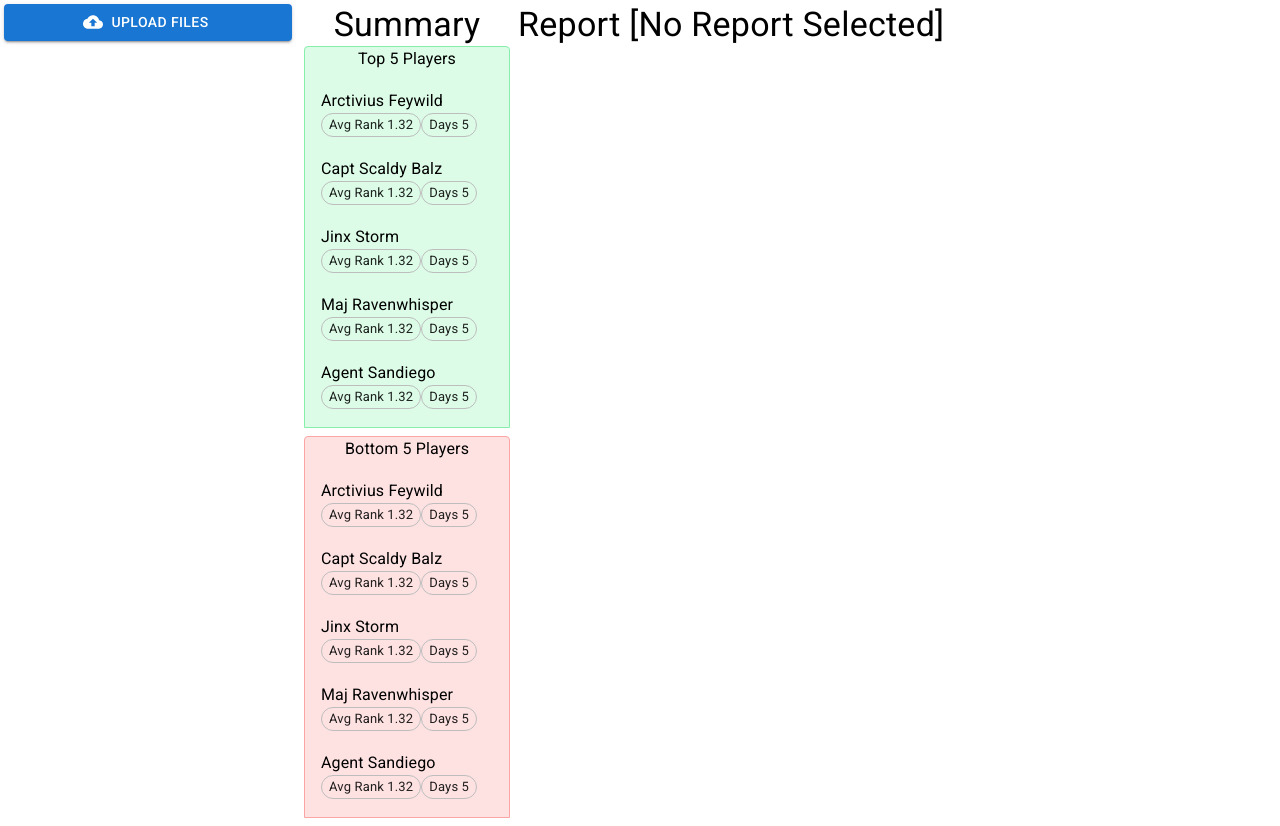
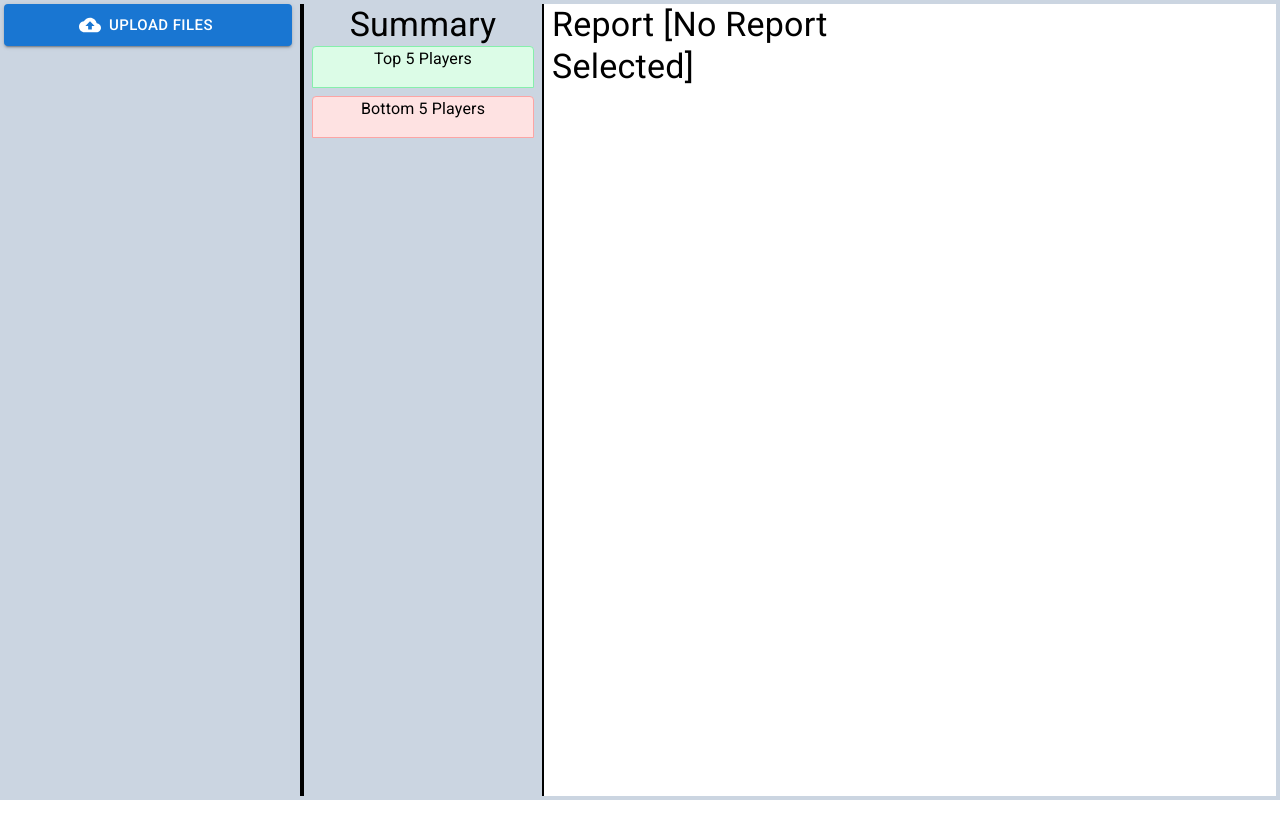
Before and after one commit to arctivius551/automaton-monitor, a Next.js app: page /ranking in a window 1280 px wide. After the commit the page ends 800 px from the top, so only its background shows below. Built offline with nearby package versions, Linux system fonts and the light colour scheme.

Commit message:
dynamic column selection added

```diff
--- a/app/components/ReportDisplay.tsx
+++ b/app/components/ReportDisplay.tsx
@@ -1,14 +1,27 @@
-import { Stack, Typography, List, ListItem, Chip } from "@mui/material";
+import { Stack, Typography, List, ListItem, Chip, FormControl, InputLabel, MenuItem, Select } from "@mui/material";
 import { timeConverter, makeSafeForCSS } from "@util/convert";
-import { Fragment } from "react";
+import { Fragment, useState, useEffect, ReactElement } from "react";
 
 interface ReportDisplayProps {
-    sheets: CsvSheet[]
+    sheets: CsvSheet[];
+    column: string;
+    columnSelector: ReactElement;
 }
+
+const toggleStyles = ['bg-red-500'];
 
 export default function ReportDisplay( props: ReportDisplayProps) {
 
-    const toggleStyles = ['bg-red-500'];
+    const [sheets, setSheets] = useState( props.sheets );
+    const [column, setColumn] = useState( props.column );
+
+    useEffect( () => {
+        setSheets(props.sheets);
+    }, [props.sheets] );
+
+    useEffect( ()=> {
+        setColumn(props.column);
+    }, [props.column]);
 
     function toggleClassesForPlayer( element:HTMLLIElement, toggleOn:boolean, tailwindClasses:string[]){
         const playerClassName = element.classList.values().find( c => c.startsWith('__player') );
@@ -32,27 +45,31 @@ export default function ReportDisplay( props: ReportDisplayProps) {
     }
 
     return <Fragment>
-        <Typography variant='h4' className='w-fit text-xl'>Report {props.sheets[0]?.name || "[No Report Selected]"}</Typography>
+        <Stack direction='row' className="w-full">
+            <Typography variant='h4' className='text-xl w-1/2'>Report {sheets[0]?.name || "[No Report Selected]"}</Typography>
+            {sheets && sheets.length > 0 ? props.columnSelector : <Fragment/>}
+        </Stack>
         <Stack direction={'row'}>
-            { props.sheets && props.sheets.map( (sheet:CsvSheet) =>
-            <div key={sheet.date} className='bg-blue-100 border border-blue-300 rounded min-w-60'>
+            { sheets && props.sheets.map( (sheet:CsvSheet) => {
+                console.log( 'sheet', column, sheet);
+                return <div key={sheet.date.toString()} className='bg-blue-100 border border-blue-300 rounded min-w-48'>
                     <Typography sx={{ m: 0, p: 0}} align='center' className=''>{timeConverter(sheet.date)}</Typography>
-                <List className='h-auto overflow-y-auto max-h-svh'>
-                {sheet.rows.map( (row:CsvDataRow) =>
-                    <ListItem dense={true} component={'li'}
-                    id={`${sheet.date}${makeSafeForCSS(row?.Name, 'player')}-${row.Place}`}
-                    key={`${sheet.date}${makeSafeForCSS(row?.Name,'player')}-${row.Place}`}
-                    className={`${ makeSafeForCSS(row.Name, 'player')}`}
+                    <List dense={true} className='h-auto overflow-y-auto max-h-svh'>
+                        {sheet.data.map( (row:CsvDataRow, index:number) => {
+                            console.log( 'row', row);
+                            const playerClass = makeSafeForCSS(row.Name, 'player');
+                            const playerId = `${sheet.date}${playerClass}-${index}`;
+                            return <ListItem dense={true} sx={{ p: 0}} id={playerId} key={playerId + `${Math.random()}`} className={playerClass}
                                 onMouseEnter={playerMouseEnterHandler}
                                 onMouseLeave={playerMouseLeaveHandler}>
-                        <Chip size="small" variant="outlined" sx={{ minWidth: '0px', mr: 1}} label={row.Place} />
+                                    <Chip size="small" variant="outlined" sx={{ minWidth: '0px', mr: 1}} label={parseFloat((row[column] as number)?.toFixed(2))} />
                                     <Typography variant='body2' component={'span'}>{row.Name}</Typography>
                                 <hr/>
-                    </ListItem>
-                )}
+                            </ListItem>;
+                        })}
                     </List>
                 </div>
-        )}
+            })}
         </Stack>
     </Fragment>
 }
--- a/app/components/SummaryComponent.tsx
+++ b/app/components/SummaryComponent.tsx
@@ -3,7 +3,7 @@ import { Chip, List, ListItem, ListItemText, styled, Typography } from '@mui/mat
 
 interface SummaryProps {
     title: string;
-    players: string[];
+    players: RankSummary[];
     style: "success" | "warning" | "danger" | "info" | "default";
 
 }
@@ -24,14 +24,14 @@ export default function SummaryComponent (props:SummaryProps) {
         <div className={`flex flex-col align-center w-full mx-2 mb-2 rounded rounded-b-none ${applyStyleClasses()}`}>
             <Typography align='center'>{props.title}</Typography>
             <List dense={true}>
-                {props.players.map( (el,i)=>
+                {props.players.map( (player,i)=>
                     <ListItem dense={true} alignItems="flex-start" key={i}>
                         <ListItemText
-                            primary={<Typography>{el}</Typography>}
+                            primary={<Typography>{player.player}</Typography>}
                             secondary={
                                 <Fragment>
-                                    <Chip component={'span'} size='small' variant="outlined" label="Avg Rank 1.32" />
-                                    <Chip component={'span'} size='small' variant="outlined" label="Days 5" />
+                                    <Chip component={'span'} size='small' variant="outlined" label={`Avg Rank ${(player.ranks.reduce( (acc,cur) => acc + cur) / player.count).toFixed(2)}`} />
+                                    <Chip component={'span'} size='small' variant="outlined" label={`Days ${player.count}`} />
                                 </Fragment>}
                         />
                     </ListItem>
--- a/app/ranking/page.tsx
+++ b/app/ranking/page.tsx
@@ -1,49 +1,86 @@
 "use client";
 
-import { ChangeEvent, useState } from 'react';
+import { ChangeEvent, useEffect, useState } from 'react';
 import { WorkBook, utils } from 'xlsx';
-import { Button, Stack, Typography} from '@mui/material';
+import { Button, FormControl, InputLabel, MenuItem, Select, SelectChangeEvent, Stack, Typography} from '@mui/material';
 import { CloudUpload} from '@mui/icons-material';
 import SummaryComponent from '@components/SummaryComponent';
 import ReportDisplay from '@components/ReportDisplay';
 import HiddenInput from '@components/HiddenInput';
 import { fileToWorkbook, dateStrToUnix } from '@util/convert';
 
-const testList = ['Arctivius Feywild','Capt Scaldy Balz','Jinx Storm','Maj Ravenwhisper','Agent Sandiego'];
-
 const initWorkBooks: WorkBook[] = [];
 const initCsvSheets:CsvSheet[]  = [];
 const initSheetNames:string[] | undefined = [];
+const initRankedOverall:RankSummary[] = Array.from( "*".repeat(10)).map( (e,i) => ({ player: e + i, ranks: [i], count: 1} as RankSummary));
+const initColumn:string = "";
+const initColumns:string[] = [];
+const SummaryDisplayCount = 5;
 
 export default function Home() {
 
-  const [workbooks, setWorkBooks]   = useState(initWorkBooks);
-  const [sheetNames, setSheetNames] = useState(initSheetNames);
-  const [csvSheets, setCsvSheets]   = useState(initCsvSheets);
+  const [rankedOverall, setRankedOverall] = useState(initRankedOverall);
+  const [workbooks, setWorkBooks]         = useState(initWorkBooks);
+  const [sheetNames, setSheetNames]       = useState(initSheetNames);
+  const [csvSheets, setCsvSheets]         = useState(initCsvSheets);
+  const [columns, setColumns]             = useState(initColumns);
+  const [column, setColumn]               = useState(initColumn);
 
   function loadSheetData( sheetName:string ) {
-
-    setCsvSheets( workbooks.map( (wb:WorkBook) => {
-      let dataRows = (utils.sheet_to_json( wb.Sheets[sheetName] ) as CsvDataRow[])
-        .map( (s:CsvDataRow) => {
-        const indicator = "_{{"
-        if( s.Name.includes( indicator )){
-          const match = s.Name.match(/{{([^}]*)}}/);
-          s.Profession = match ? match[1] : '';
-          s.Name = s.Name.substring( 0, s.Name.indexOf( indicator ));
+    console.log('loadSheetData');
+    console.log( csvSheets );
+    const loaded = workbooks.map( (wb:WorkBook) =>{
+      const sheetData:any[] = utils.sheet_to_json( wb.Sheets[sheetName] );
+      sheetData?.forEach( row => {
+        const indicator = "_{{";
+        if( row.Name.includes( indicator )){
+          const match = row.Name.match(/{{([^}]*)}}/);
+          row.Profession = match ? match[1] : '';
+          row.Name = row.Name.substring( 0, row.Name.indexOf( indicator ));
         }
-        return s;
       });
-
       return {
         name: sheetName,
-        date: dateStrToUnix(dataRows[0].Date),
-        rows: dataRows,
-      };
-    }));
+        date: dateStrToUnix(sheetData[0]?.Date),
+        data: sheetData
+      } as CsvSheet;
+    });
+    console.log('loaded', loaded );
+    setCsvSheets(loaded);
 
-    console.log( csvSheets );
+    console.log( 'csvSheets',csvSheets );
   }
+
+  //Update the Summary Values on selecting new data set or
+  useEffect(()=>{
+    let rankData:RankSummary[] = [];
+    csvSheets.forEach( sheet => {
+      sheet.data.forEach( row =>{
+          let player = rankData.find( p => p.player === row.Name );
+          if( player ){
+            player.ranks.push( row[column] );
+            player.count += 1;
+          }else{
+            rankData.push( { player:row.Name, ranks: [row[column]], count: 1 } as RankSummary)
+          }
+      })
+    });
+    setRankedOverall(rankData);
+  }, [csvSheets]);
+
+  //Update the columns in the select
+  useEffect(()=>{
+      if( csvSheets && csvSheets[0]?.data ){
+          const cols = Object.entries(csvSheets[0].data[0] ).filter( ([k,v]) => typeof(v) === 'number' ).map( ([k,v]) => k );
+          setColumns( cols );
+          setColumn( cols[0] );
+      }
+  }, [csvSheets]);
+
+  function handleChange(event:SelectChangeEvent<string>) {
+      setColumn(event.target.value);
+  }
+
 
   function sheetButtonClick( event: React.MouseEvent<HTMLButtonElement> ){
     event.preventDefault();
@@ -67,12 +104,12 @@ export default function Home() {
   }
 
   return (
-    <main className="flex flex-row w-full h-lvh p-1">
-      <aside id="controls" className='flex flex-col gap-2'>
-        <Button component="label" className='w-72' variant="contained" tabIndex={-1} startIcon={<CloudUpload />}>
+    <main className="flex flex-row w-full h-lvh p-1 bg-slate-300">
+      <aside id="controls" className='flex flex-col gap-2 pr-2 border-r-4 border-r-black'>
+        <Button size='large' component="label" className='w-72' variant="contained" tabIndex={-1} startIcon={<CloudUpload />}>
           Upload files<HiddenInput type="file" onChange={handleFileUpload} multiple />
         </Button>
-        <Stack spacing={1} direction='column' className='overflow-scroll border-r-4 border-r-black '>
+        <Stack spacing={1} direction='column' className='overflow-y-scroll'>
           { sheetNames && sheetNames.map( sn =>{
             return <Button data-name={sn} component='button' key={sn} variant='contained' color='secondary' size='small' className='w-full'
             onClick={sheetButtonClick}>{sn}</Button>
@@ -80,15 +117,23 @@ export default function Home() {
         </Stack>
       </aside>
 
-      <section className='w-full pl-3'>
-        <div className='flex flex-row gap-2'>
-          <article id="summary" className='flex flex-col min-w-48 items-center'>
+      <section className='w-full h-full'>
+        <div className='flex flex-row h-full w-full'>
+
+          <article id="summary" className='flex flex-col h-full min-w-60 items-center border-r-black border-r-2 px-2'>
             <Typography variant='h4' className='w-fit text-xl'>Summary</Typography>
-            <SummaryComponent players={testList} style="success" title={`Top ${testList.length} Players`}   />
-            <SummaryComponent players={testList} style="danger"  title={`Bottom ${testList.length} Players`}/>
+            <SummaryComponent players={rankedOverall.slice(0,SummaryDisplayCount)} style="success" title={`Top ${SummaryDisplayCount} Players`}   />
+            <SummaryComponent players={rankedOverall.slice(-SummaryDisplayCount)}  style="danger"  title={`Bottom ${SummaryDisplayCount} Players`}/>
           </article>
-          <article id="days" className='flex flex-col'>
-            <ReportDisplay sheets={csvSheets} />
+
+          <article id="days" className='flex flex-col w-full h-full pl-2 bg-white'>
+            <ReportDisplay sheets={csvSheets} column={column} columnSelector={
+              <FormControl size='small' fullWidth>
+                  <InputLabel id="column-select-label">Column</InputLabel>
+                  <Select labelId="column-select-label" id="column-select" className='w-1/4' value={column} onChange={handleChange}>
+                      {columns.map((col,id) => <MenuItem key={id} value={col}>{col}</MenuItem> )}
+                  </Select>
+              </FormControl>}/>
           </article>
         </div>
       </section>
```
Also changed, not shown: app/data.d.ts (+8 -2 lines). Lines whose indentation alone changed are shown as unchanged.
